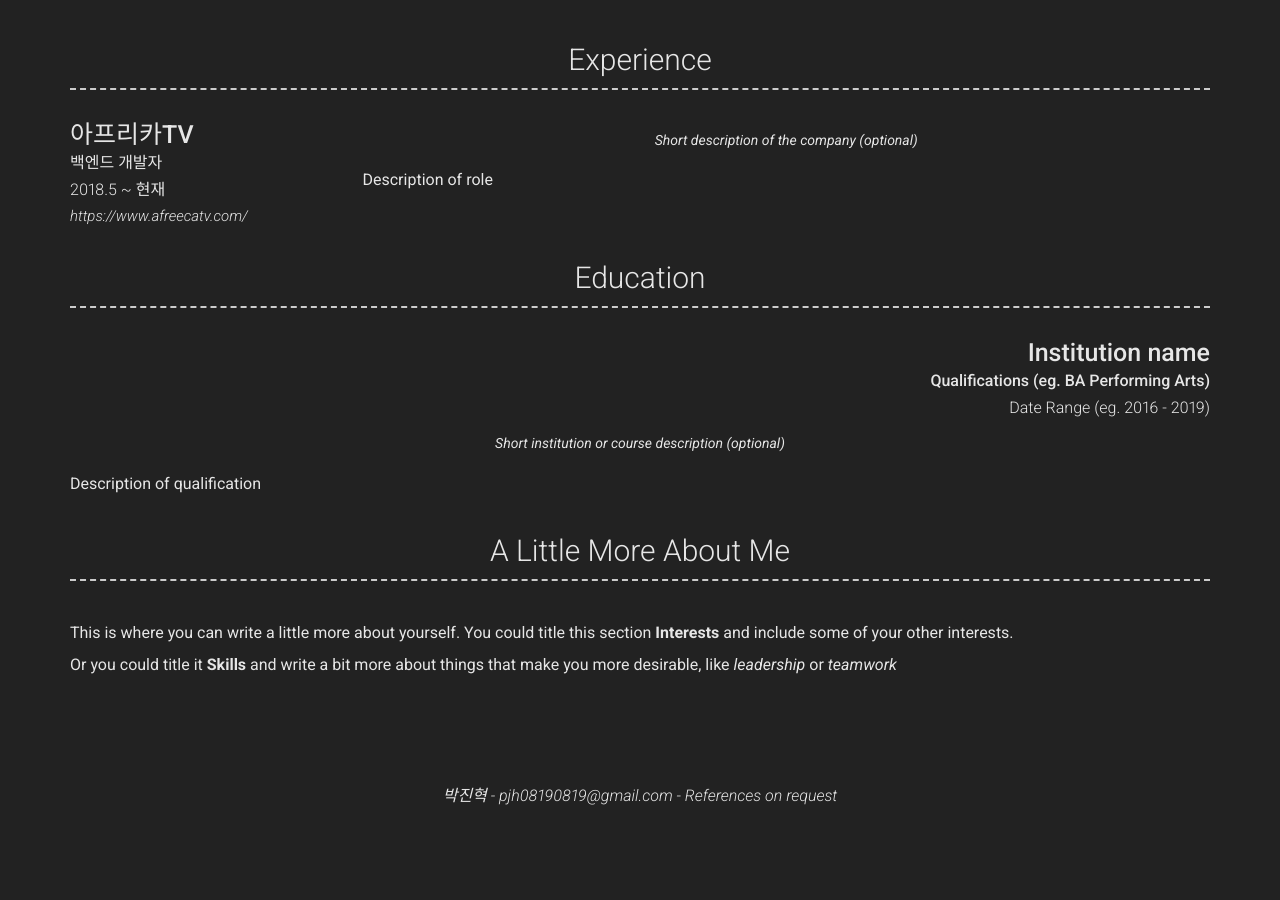
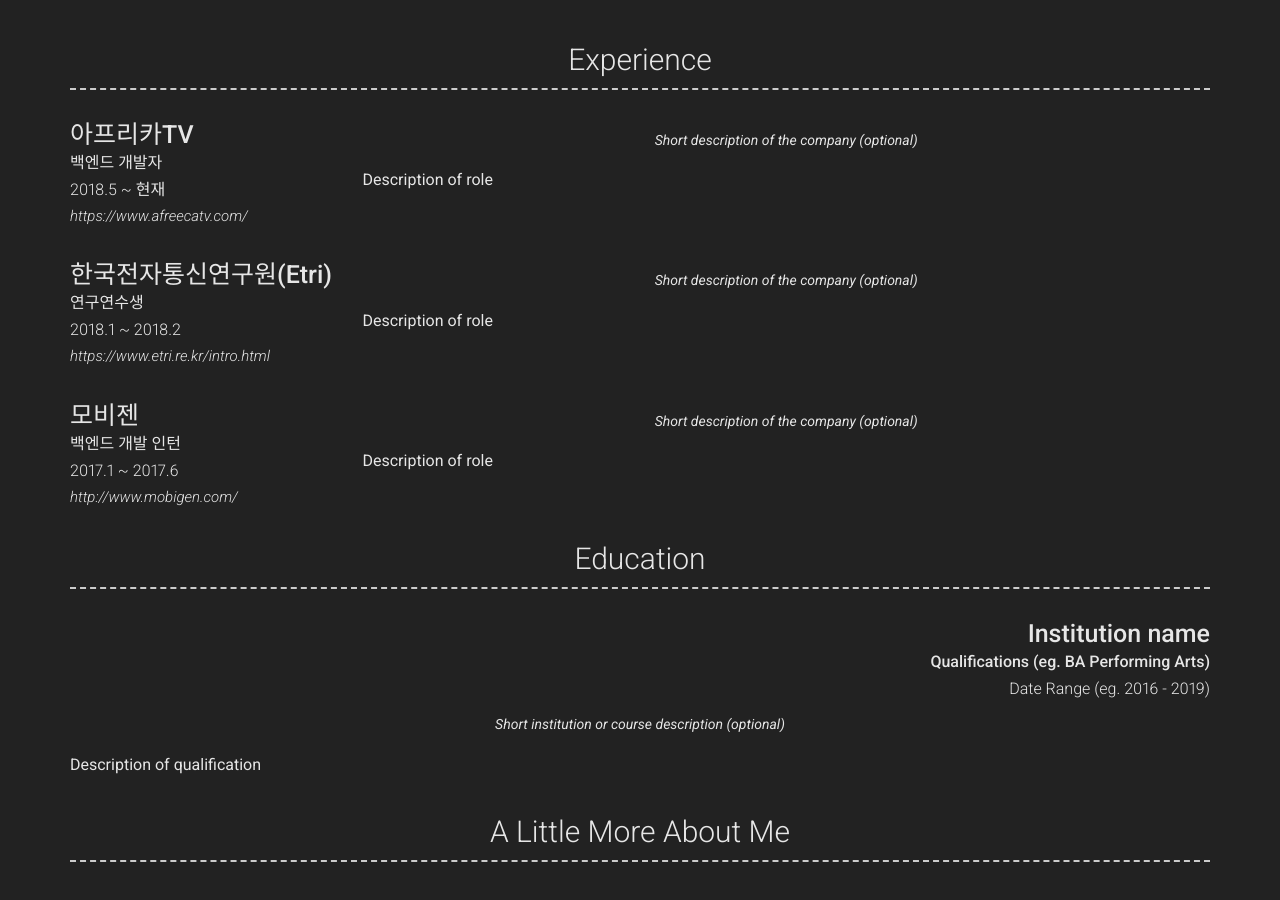
Before and after one commit to JinHyukParkk/JinHyukParkk.github.io, a Jekyll site: the page built from index.md, in a window 1280 px wide and 900 px high, scrolled down 1075 px. Built offline with Jekyll 4.4.1, drawn with Linux system fonts in a browser that asks for light colours; nearby versions of some CDN libraries; before the commit the page ends 1891 px from its top, so only the background shows below that.

Commit message:
add exprience

```diff
--- a/_config.yml
+++ b/_config.yml
@@ -105,6 +105,28 @@ content:
           Short description of the company (optional)
         description: | # this will include new lines to allow paragraphs
           Description of role
+
+      - layout: left
+        title: 한국전자통신연구원(Etri)
+        link: https://www.etri.re.kr/intro.html
+        sub_title: 연구연수생
+        caption: 2018.1 ~ 2018.2
+
+        quote: >
+          Short description of the company (optional)
+        description: | # this will include new lines to allow paragraphs
+          Description of role
+
+      - layout: left
+        title: 모비젠
+        link: http://www.mobigen.com/
+        sub_title: 백엔드 개발 인턴
+        caption: 2017.1 ~ 2017.6
+
+        quote: >
+          Short description of the company (optional)
+        description: | # this will include new lines to allow paragraphs
+          Description of role
   - title: Education
     layout: list
     content:
```
